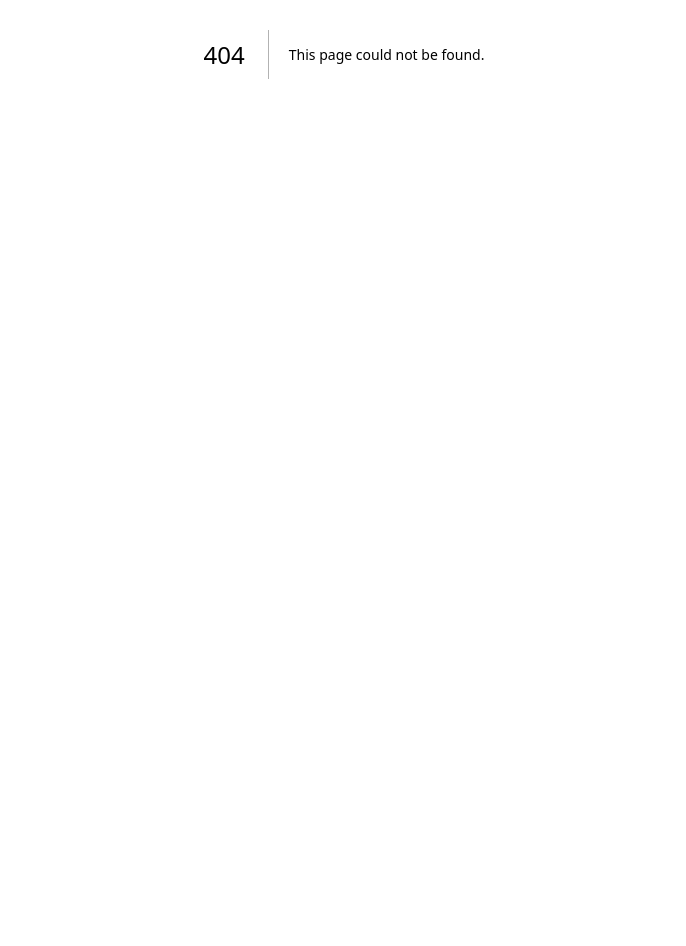
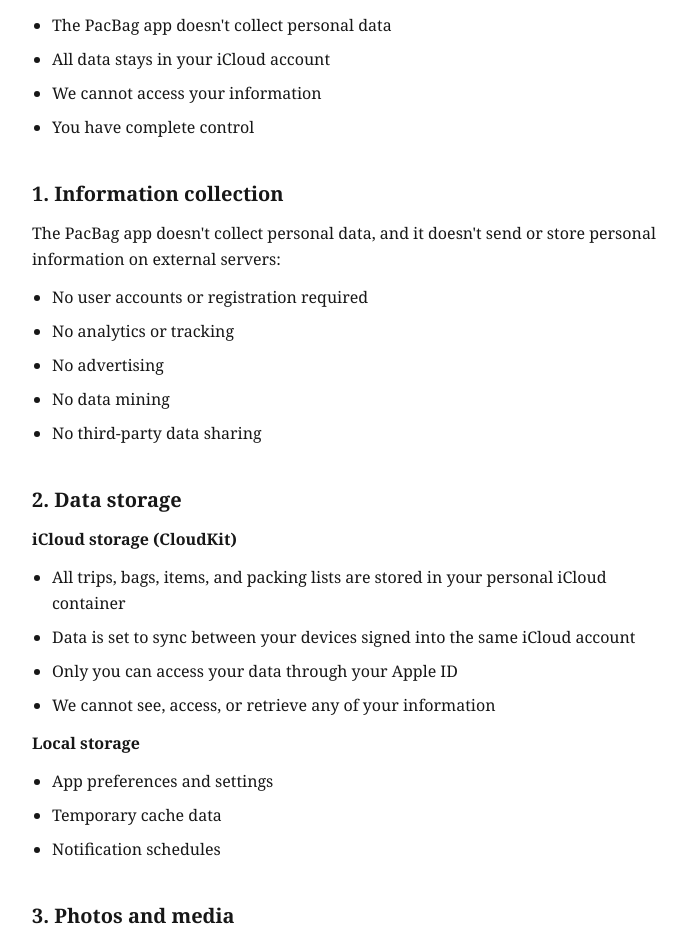
Before and after one commit to G3mha/pacbag-website, a Next.js app in the folder website/: page /privacy in a window 1280 px wide. Before the commit this address had no page. Shown: the part 346-1292 px from the top of the page, without its empty margins (296-982 px from the left). Before the commit the page ends 800 px from the top, so only its background shows below. Built offline with nearby package versions, Linux system fonts and the light colour scheme.

Commit message:
feat: add /privacy with corrected claims about photos and reset

```diff
--- /dev/null
+++ b/website/src/app/privacy/page.tsx
@@ -0,0 +1,121 @@
+import type { Metadata } from 'next'
+import LegalPage, { LegalSection } from '@/components/LegalPage'
+
+export const metadata: Metadata = {
+  title: 'Privacy Policy',
+  alternates: {
+    canonical: 'https://pacbag.app/privacy',
+  },
+}
+
+export default function PrivacyPage() {
+  return (
+    <LegalPage title="Privacy Policy" lastUpdated="November 2026">
+      <p className="mt-6">
+        Vercel hosts pacbag.app and logs visits, including IP addresses. The site sets no cookies and has no analytics. Everything below, apart from the email line, is about the PacBag app.
+      </p>
+
+      <LegalSection title="Key points">
+        <ul>
+          <li>The PacBag app doesn&apos;t collect personal data</li>
+          <li>All data stays in your iCloud account</li>
+          <li>We cannot access your information</li>
+          <li>You have complete control</li>
+        </ul>
+      </LegalSection>
+
+      <LegalSection title="1. Information collection">
+        <p>The PacBag app doesn&apos;t collect personal data, and it doesn&apos;t send or store personal information on external servers:</p>
+        <ul>
+          <li>No user accounts or registration required</li>
+          <li>No analytics or tracking</li>
+          <li>No advertising</li>
+          <li>No data mining</li>
+          <li>No third-party data sharing</li>
+        </ul>
+      </LegalSection>
+
+      <LegalSection title="2. Data storage">
+        <h3 className="font-bold">iCloud storage (CloudKit)</h3>
+        <ul>
+          <li>All trips, bags, items, and packing lists are stored in your personal iCloud container</li>
+          <li>Data is set to sync between your devices signed into the same iCloud account</li>
+          <li>Only you can access your data through your Apple ID</li>
+          <li>We cannot see, access, or retrieve any of your information</li>
+        </ul>
+        <h3 className="font-bold">Local storage</h3>
+        <ul>
+          <li>App preferences and settings</li>
+          <li>Temporary cache data</li>
+          <li>Notification schedules</li>
+        </ul>
+      </LegalSection>
+
+      <LegalSection title="3. Photos and media">
+        <ul>
+          <li>Photos you add are copied into the item and stored with your PacBag data, which is set to sync through your own iCloud account</li>
+          <li>The app only accesses photos you explicitly select</li>
+          <li>PacBag uses Apple&apos;s photo picker, so it only sees photos you pick</li>
+        </ul>
+      </LegalSection>
+
+      <LegalSection title="4. Notifications">
+        <ul>
+          <li>All reminders are local notifications</li>
+          <li>No push notification servers are used</li>
+          <li>No notification data is transmitted externally</li>
+          <li>You control all notification settings</li>
+        </ul>
+      </LegalSection>
+
+      <LegalSection title="5. Data security">
+        <p>Your data is protected by:</p>
+        <ul>
+          <li>Apple&apos;s iCloud security infrastructure</li>
+          <li>iCloud data encrypted in transit and at rest, and end-to-end if you have Advanced Data Protection turned on</li>
+          <li>Your device passcode, Face ID or Touch ID</li>
+          <li>iOS app sandboxing</li>
+        </ul>
+      </LegalSection>
+
+      <LegalSection title="6. Your rights">
+        <p>You have complete control:</p>
+        <ul>
+          <li>Delete individual items, bags, or trips at any time</li>
+          <li>Use Reset All Data in Settings to delete trips, bags, items and categories. Custom templates stay. Deleting the app doesn&apos;t delete your iCloud copy.</li>
+          <li>Disable iCloud sync in your device&apos;s iCloud settings</li>
+          <li>Deleting the app removes all local data</li>
+        </ul>
+      </LegalSection>
+
+      <LegalSection title="7. Children's privacy">
+        <p>PacBag is rated 4+ and suitable for all ages. The PacBag app doesn&apos;t collect personal information from anyone.</p>
+      </LegalSection>
+
+      <LegalSection title="8. Third-party services">
+        <p>The PacBag app doesn&apos;t talk to any server of ours. It uses Apple&apos;s frameworks, and your data is set to sync through iCloud:</p>
+        <ul>
+          <li>CloudKit for data sync</li>
+          <li>PhotosUI for image selection</li>
+          <li>UserNotifications for local reminders</li>
+        </ul>
+      </LegalSection>
+
+      <LegalSection title="9. GDPR compliance">
+        <p>For EU users:</p>
+        <ul>
+          <li>The app collects no personal data</li>
+          <li>Data minimization</li>
+          <li>User control over all data</li>
+          <li>Right to deletion</li>
+          <li>Data portability (via iCloud)</li>
+        </ul>
+      </LegalSection>
+
+      <LegalSection title="Contact">
+        <p>If you have any questions about this Privacy Policy or PacBag&apos;s privacy practices, contact the developer, Enricco Gemha, at <a href="mailto:me@enriccogemha.dev">me@enriccogemha.dev</a>.</p>
+        <p>If you email us, your address and message go through Cloudflare Email Routing to my mailbox at Gmail. I keep them for 12 months.</p>
+      </LegalSection>
+    </LegalPage>
+  )
+}
```
